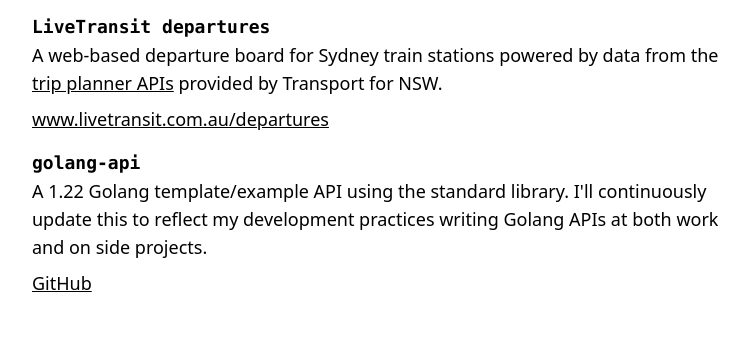
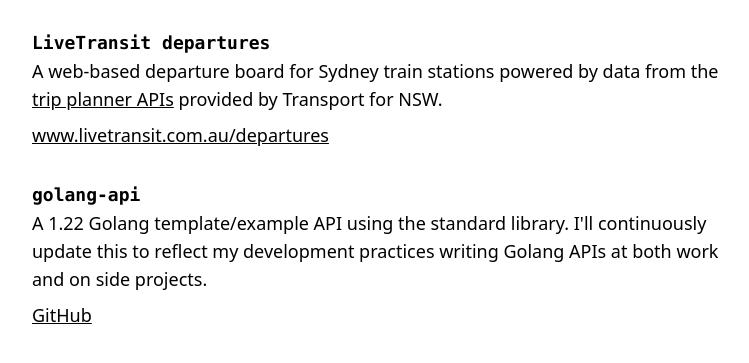
Before and after one commit to jacobsalway/jacobsalway.com, an Astro site: page /projects in a window 1280 px wide. Shown: the part 159-522 px from the top of the page, without its empty margins (256-1005 px from the left). Built offline with nearby package versions, Linux system fonts and the light colour scheme; Astro itself is replaced by a stand-in of ours.

Commit message:
Increase margin between projects

```diff
--- a/src/pages/projects.astro
+++ b/src/pages/projects.astro
@@ -7,7 +7,7 @@
     <h2 class="text-2xl sm:text-3xl tracking-tight font-bold font-mono">
       Projects
     </h2>
-    <div class="mt-4">
+    <div class="mt-8">
       <h3 class="text-lg font-bold font-mono">LiveTransit departures</h3>
       <p class="sm:text-lg">
         A web-based departure board for Sydney train stations powered by data
@@ -23,7 +23,7 @@
         target="_blank">www.livetransit.com.au/departures</a
       >
     </div>
-    <div class="mt-4">
+    <div class="mt-8">
       <h3 class="text-lg font-bold font-mono">golang-api</h3>
       <p class="sm:text-lg">
         A 1.22 Golang template/example API using the standard library. I'll
```
